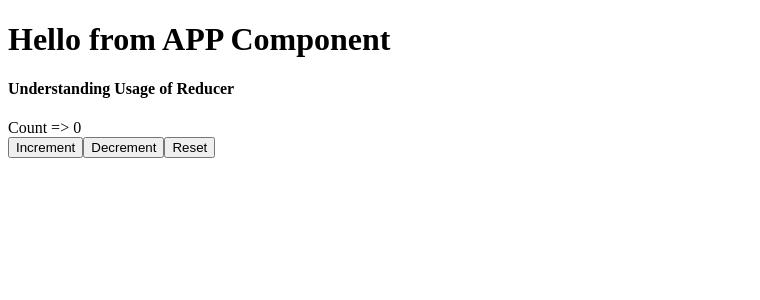
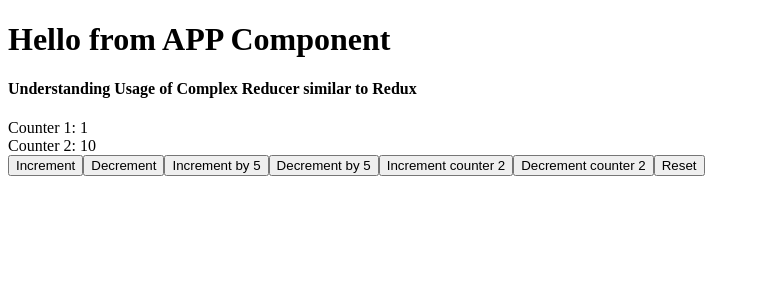
Before and after one commit to RuchirSaxena/React_Context_Reducer, a React (Create React App) app: page / in a window 1280 px wide. Shown: the top 300 px of the page, without its empty margins (0-760 px from the left). Built offline with nearby package versions, Linux system fonts and the light colour scheme.

Commit message:
Complex Reducer Example

```diff
--- a/src/App.js
+++ b/src/App.js
@@ -1,6 +1,7 @@
 import React from "react";
 import ComponentA from "./components/ComponentA";
 import UnderstndingReducer from "./components/UnderstndingReducer";
+import ComplexReducer from "./components/ComplexReducer";
 
 export const UserContext = React.createContext();
 export const ProductContext = React.createContext();
@@ -8,7 +9,8 @@ export default function App() {
   return (
     <div className="App">
       <h1>Hello from APP Component</h1>
-      <UnderstndingReducer />
+      {/* <UnderstndingReducer /> */}
+      <ComplexReducer />
       {/* <UserContext.Provider value={"Ruchir"}>
         <ProductContext.Provider value={"Laptop"}>
           <h2>
--- /dev/null
+++ b/src/components/ComplexReducer.jsx
@@ -0,0 +1,65 @@
+import { useReducer } from "react";
+
+const initalState = {
+  firstCounter: 1,
+  secondCounter: 10
+};
+const reducer = (state, action) => {
+  console.log(state, action);
+  switch (action.type) {
+    case "increment":
+      return {
+        ...state,
+        firstCounter: state.firstCounter + action.payload
+      };
+    case "decrement":
+      return {
+        ...state,
+        firstCounter: state.firstCounter - action.payload
+      };
+    case "increment2":
+      return {
+        ...state,
+        secondCounter: state.secondCounter + action.payload
+      };
+    case "decrement2":
+      return {
+        ...state,
+        secondCounter: state.secondCounter - action.payload
+      };
+    case "reset":
+      return initalState;
+    default:
+      return state;
+  }
+};
+
+export default function ComplexReducer() {
+  const [count, dispatch] = useReducer(reducer, initalState);
+  return (
+    <div className="App">
+      <h4>Understanding Usage of Complex Reducer similar to Redux</h4>
+      <div>Counter 1: {count.firstCounter}</div>
+      <div>Counter 2: {count.secondCounter}</div>
+      <button onClick={() => dispatch({ type: "increment", payload: 1 })}>
+        Increment
+      </button>
+      <button onClick={() => dispatch({ type: "decrement", payload: 1 })}>
+        Decrement
+      </button>
+      <button onClick={() => dispatch({ type: "increment", payload: 5 })}>
+        Increment by 5
+      </button>
+      <button onClick={() => dispatch({ type: "decrement", payload: 5 })}>
+        Decrement by 5
+      </button>
+      <button onClick={() => dispatch({ type: "increment2", payload: 1 })}>
+        Increment counter 2
+      </button>
+      <button onClick={() => dispatch({ type: "decrement2", payload: 1 })}>
+        Decrement counter 2
+      </button>
+      <button onClick={() => dispatch({ type: "reset" })}>Reset</button>
+    </div>
+  );
+}
--- a/src/components/UnderstndingReducer.js
+++ b/src/components/UnderstndingReducer.js
@@ -19,7 +19,7 @@ export default function UnderstndingReducer() {
   return (
     <div className="App">
       <h4>Understanding Usage of Reducer</h4>
-      <div>Count => {count}</div>
+      <div>Count - {count}</div>
       <button onClick={() => dispatch("increment")}>Increment</button>
       <button onClick={() => dispatch("decrement")}>Decrement</button>
       <button onClick={() => dispatch("reset")}>Reset</button>
```
